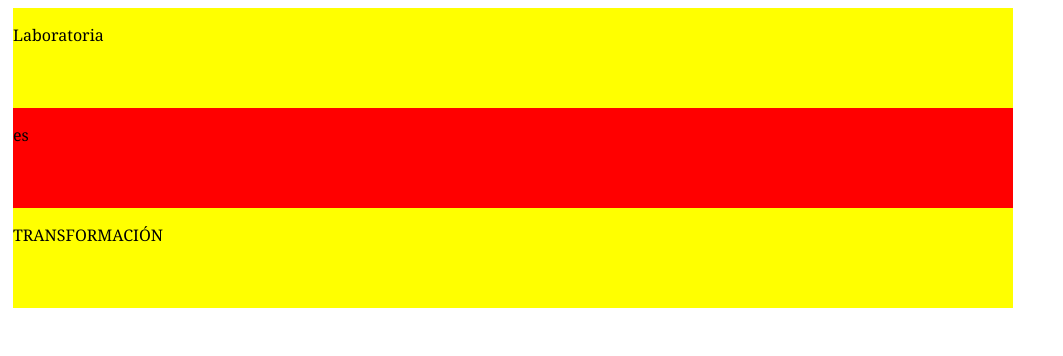
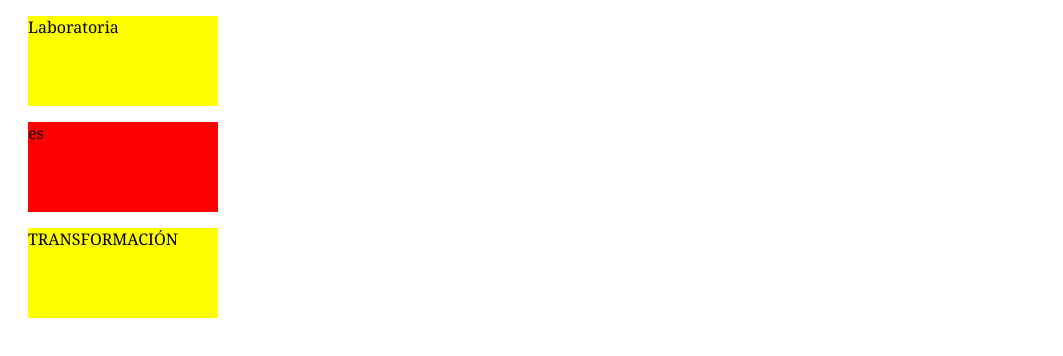
Before and after one commit to VianeyMoreno900621/Display, a plain HTML site: page index.html in a window 1280 px wide. Shown: the whole page, without its empty margins (0-1063 px from the left). Drawn offline with Linux system fonts and the light colour scheme.

Commit message:
Segundo Cambio

```diff
--- a/style/main.css.css
+++ b/style/main.css.css
@@ -1,7 +1,8 @@
 div  {
 
     display: inline-block;
-	margin-left: 5px;
+	margin: auto;
+	margin-left: 20px;
 	font-family: Georgia;
 	height: 100px;
 	width: 100px;
@@ -10,23 +11,23 @@ div  {
 
 
 .amarillo {
-
+display: block;
 background-color: yellow;
-height: 100px;
-width: 1000px;
+height: 90px;
+width: 190px;
 
 			}
 .rojo {
-
+display: block;
 background-color: red;
-height: 100px;
-width: 1000px;
+height: 90px;
+width: 190px;
 
 			}
 .pollito  {
-
+display: block;
 background-color: yellow;
-height: 100px;
-width: 1000px;
+height: 90px;
+width: 190px;
 
 			}
```
